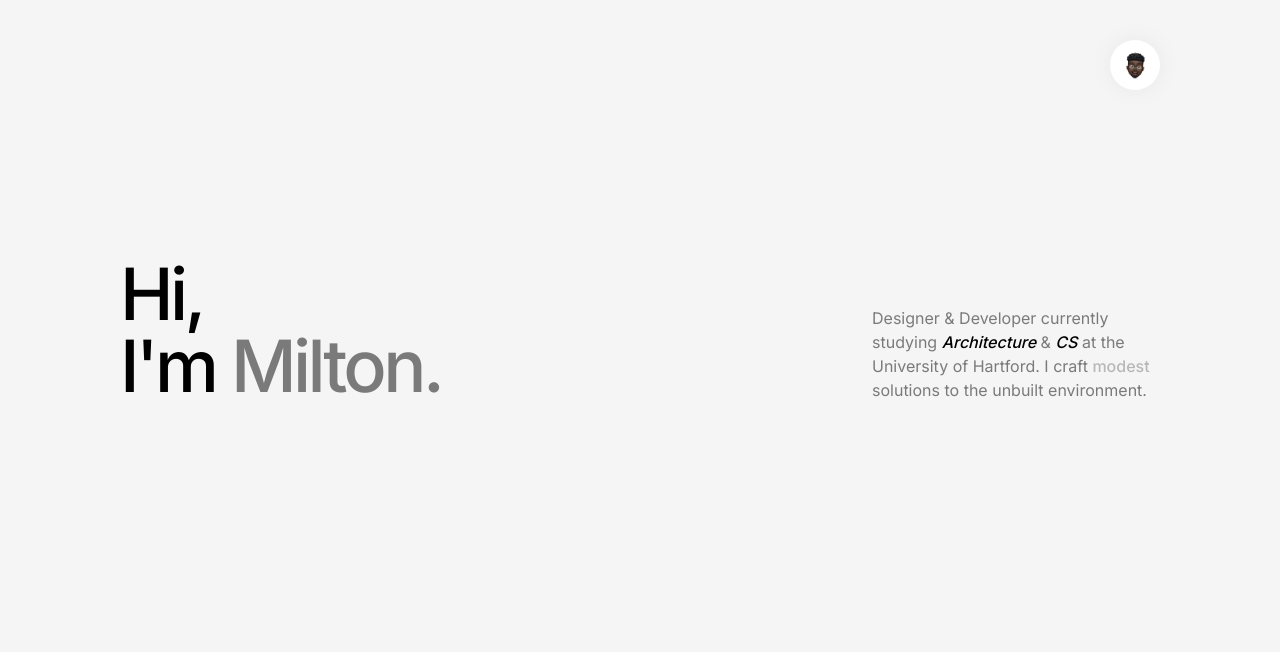
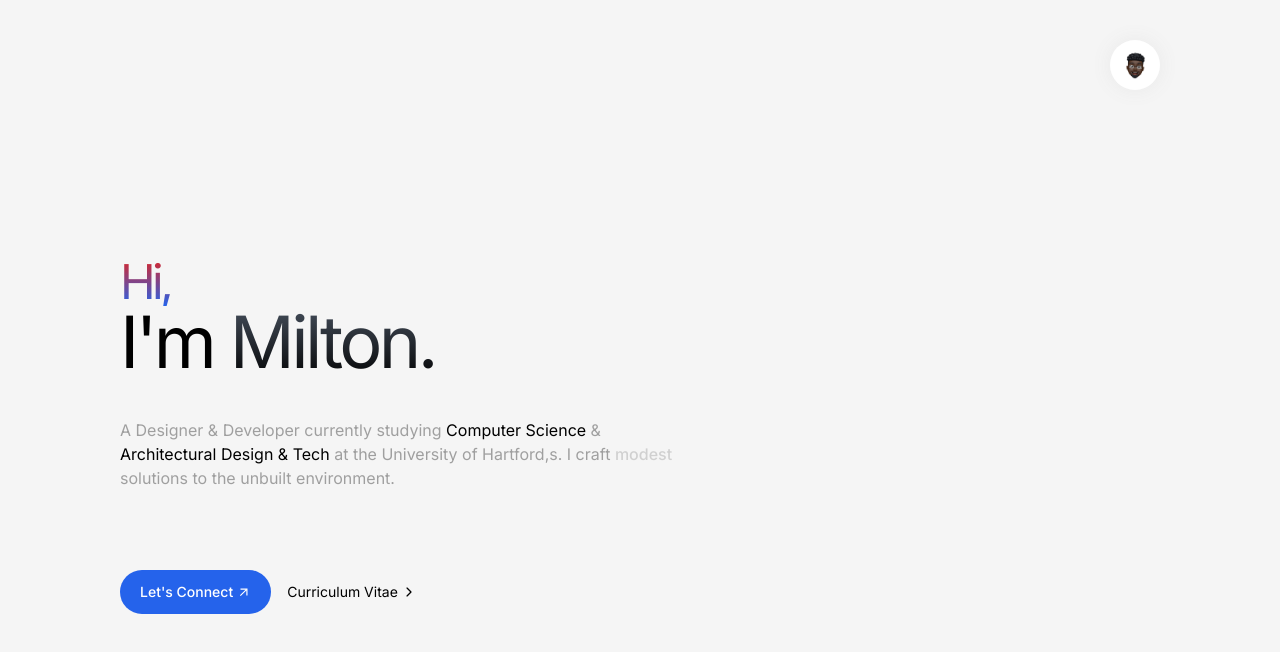
Before and after one commit to mmupfumir/mmupfumira-portfolio, a Next.js app in the folder port/: page / in a window 1280 px wide. Shown: the top 652 px of the page. Built offline with nearby package versions, Linux system fonts and the light colour scheme.

Commit message:
Connect with Me and Cv buttons

```diff
--- a/port/src/sections/Hero.tsx
+++ b/port/src/sections/Hero.tsx
@@ -1,15 +1,33 @@
+import { IoIosArrowForward } from "react-icons/io";
+import { MdOutlineArrowOutward } from "react-icons/md";
+
 export const Hero = () => {
   return (
     <section id="Hero">
       <div className="container">
-        <div className="flex sm:flex-col md:flex-row md:items-end pt-32 ">
-          <div className="text-black text-7xl tracking-tighter font-medium">
-            <h1>Hi,</h1>
-            <h1>I'm <span className="text-black/50">Milton.</span></h1>
+        <div className="flex flex-col pt-32 ">
+          <div className="text-black text-7xl tracking-tighter font-normal">
+            <h1 className="text-5xl bg-gradient-to-b from-red-600 to-blue-600 text-transparent bg-clip-text">Hi,</h1>
+            <h1 className="font-normal">I'm <span className="bg-gradient-to-b from-gray-600 to-black text-transparent bg-clip-text">Milton.</span></h1>
           </div>
-          <div className=" text-black/50 sm:pt-10 max-w-72 md:ml-auto">
-            <p>Designer & Developer currently studying <span className="text-black font-medium italic">Architecture</span> & <span className="text-black font-medium italic">CS</span> at the University of Hartford. I craft <span className="text-black/25 font-medium">modest</span> solutions to the unbuilt environment.</p>
+          <div className=" text-black/35 sm:pt-10 max-w-xl">
+            <p>A Designer & Developer currently studying <span className="text-black">Computer Science</span> & <span className="text-black">Architectural Design & Tech </span> at the University of Hartford,s. I craft <span className="text-black/15 font-medium">modest</span> solutions to the unbuilt environment.</p>
           </div>
+        </div>
+
+        <div className="py-20 flex flex-row items-center gap-4">
+          <div className="relative py-3 px-5 rounded-full font-medium text-sm bg-blue-600 hover:bg-blue-900 hover-transition duration-300 inline-block">
+              <a href="https://www.linkedin.com/in/milton-mupfumira/" target="_blank" rel="noopener noreferrer class" className="text-sm">
+                <div className=" flex items-center gap-1 text-white">
+                  Let's Connect<span><MdOutlineArrowOutward/></span>
+                </div>
+              </a>
+          </div>
+          <a href="https://www.linkedin.com/in/milton-mupfumira/" target="_blank" rel="noopener noreferrer class" className="text-sm">
+                <div className=" flex items-center gap-1 text-black">
+                  Curriculum Vitae<span><IoIosArrowForward /></span>
+                </div>
+          </a>
         </div>
       </div>
     </section>
```
